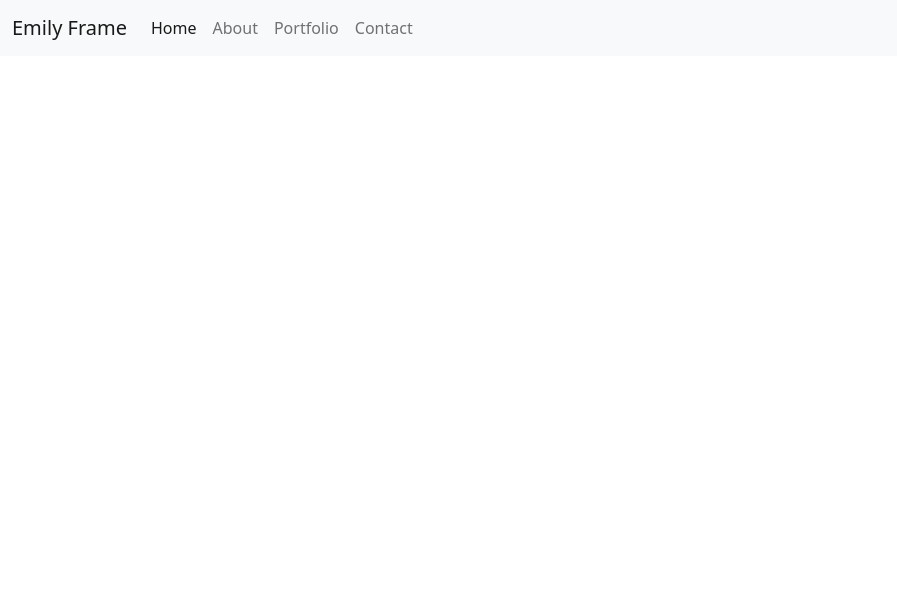
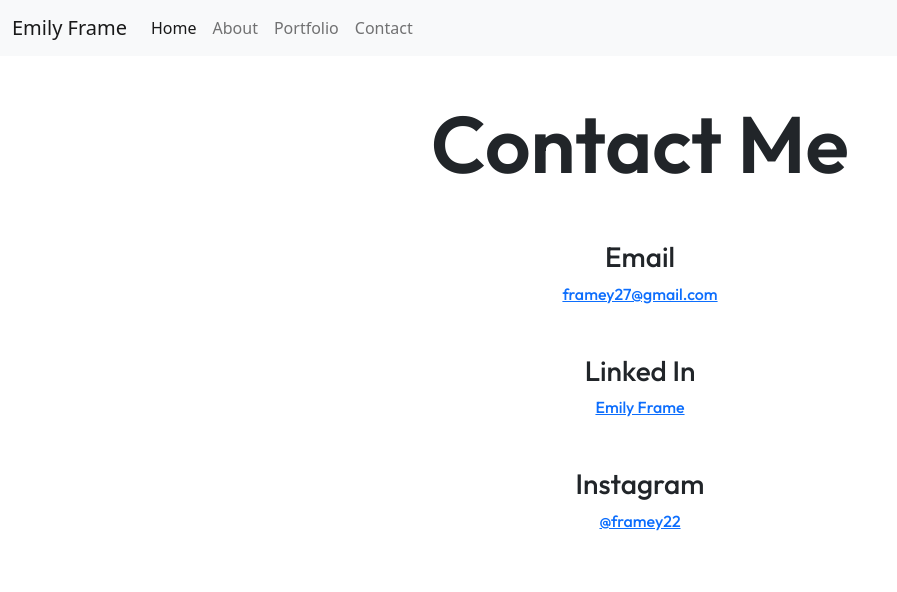
Before and after one commit to framey27/Coding-Portfolio, a plain HTML site: page contact.html in a window 1280 px wide. Shown: the whole page, without its empty margins (0-897 px from the left). Drawn offline with nearby package versions, Linux system fonts and the light colour scheme.

Commit message:
Created contact page and added links

```diff
--- a/contact.html
+++ b/contact.html
@@ -54,5 +54,28 @@
         </div>
       </div>
     </nav>
+    <div class="content-container container">
+      <div class="contents">
+        <h1 class="mb-5">Contact Me</h1>
+        <div class="social-media">
+          <h3>Email</h3>
+          <p class="mb-5">
+            <a href="mailto:framey27@gmail.com"> framey27@gmail.com</a>
+          </p>
+          <h3>Linked In</h3>
+          <p class="mb-5">
+            <a href="http://www.linkedin.com/in/emilyframe86" target="_blank">
+              Emily Frame</a
+            >
+          </p>
+          <h3>Instagram</h3>
+          <p>
+            <a href="http://www.instagram.com/framey22/" target="_blank">
+              @framey22</a
+            >
+          </p>
+        </div>
+      </div>
+    </div>
   </body>
 </html>
--- a/src/style.css
+++ b/src/style.css
@@ -92,6 +92,10 @@ padding: 15px 30px;
 .about-section img {
     padding: 18px 0;
 
+}
 
-
+.contents {
+    text-align: center;
+    padding: 40px;
+    font-family: var(--heading-font-family);
 }
```
